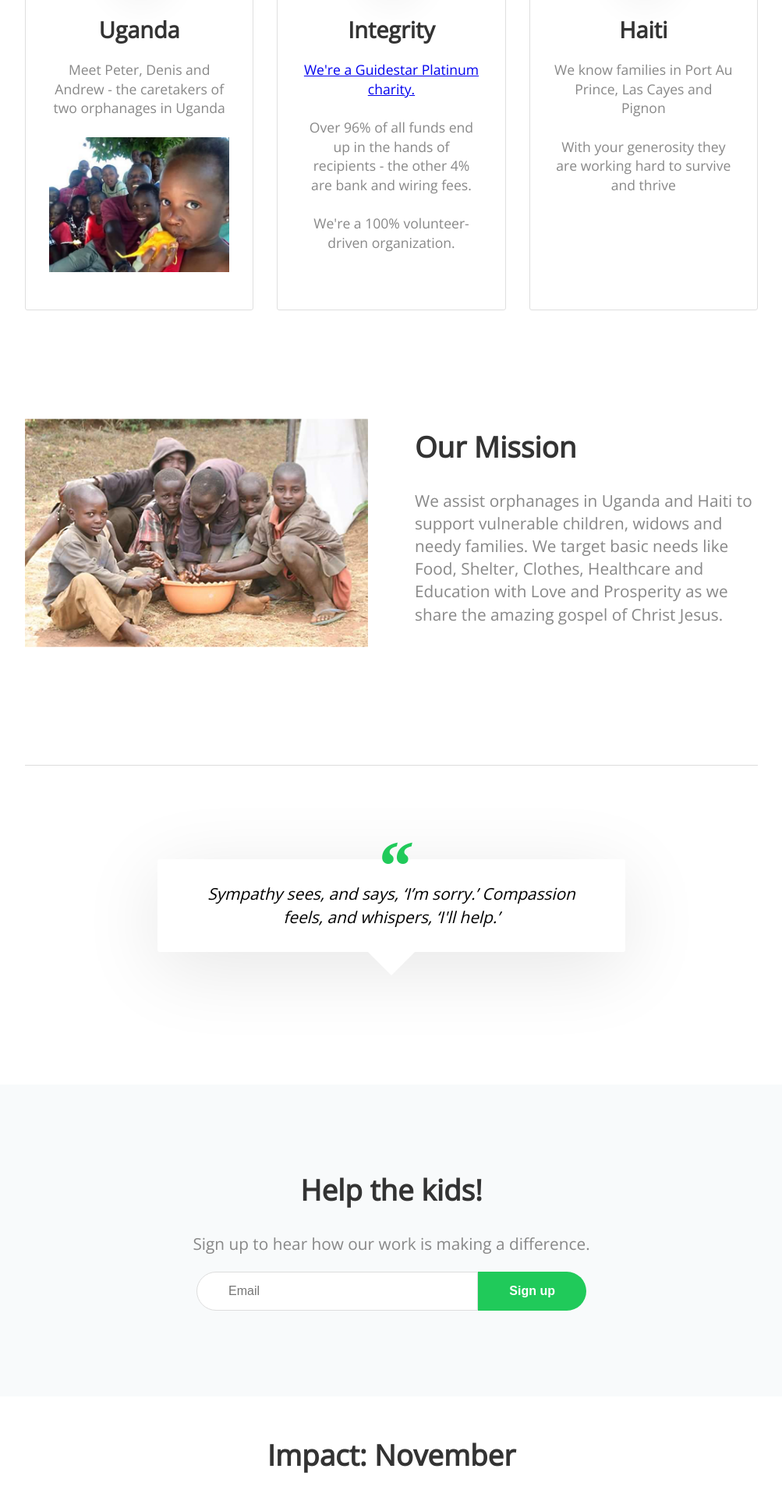
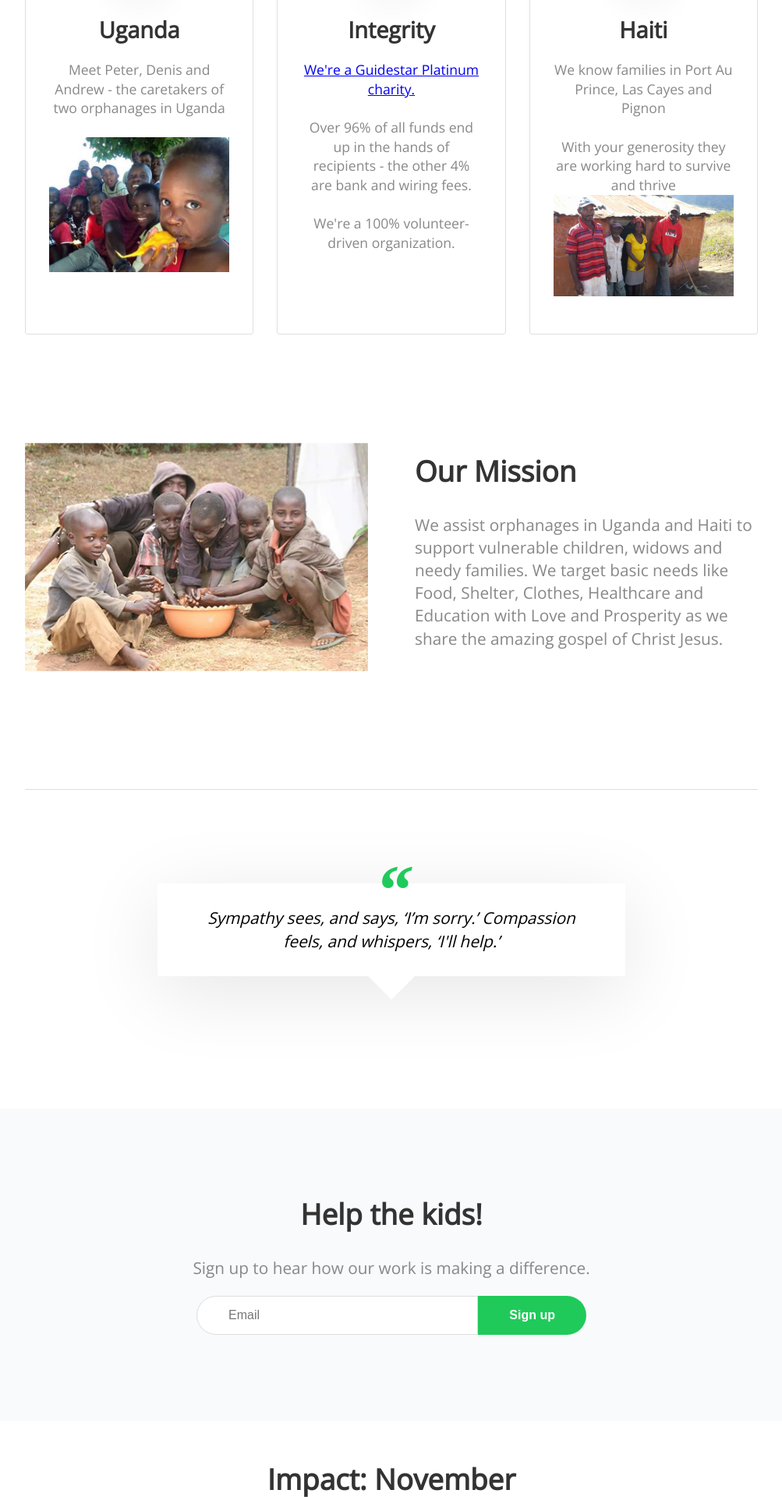
Before and after one commit to prouticus/rtpa, a Jekyll site: the page built from index.html, in a window 1280 px wide. Shown: the part 2274-4194 px from the top of the page at 78% size, without its empty margins (138-1141 px from the left). Built offline with Jekyll 4.4.1, drawn with Linux system fonts in a browser that asks for light colours; nearby versions of some CDN libraries; a script that is not in the unit is left out; grey boxes are pictures that could not be loaded.

Commit message:
Update index.html

```diff
--- a/index.html
+++ b/index.html
@@ -81,6 +81,7 @@
 			</h3>
 			<p class="editable">
 				We know families in Port Au Prince, Las Cayes and Pignon<br /><br />With your generosity they are working hard to survive and thrive
+				<img class="editable" alt="denis" src="/images/Haiti/12737011_1111492042215444_771151836_o.jpg">
 			</p>
 		</li>
 	</ul>
@@ -89,13 +90,12 @@
 <div class="container">
 	<div class="columns">
 		<div>
-			<img src="{{ site.baseurl }}/images/sheep2.png" alt="Sheep" />
+			<img class="editable" src="{{ site.baseurl }}/images/sheep2.png" alt="Sheep" />
 		</div>
 		<div>
 			<h2 class="editable">
 				Our Mission
 			</h2>
-
 			<p class="editable">
 				We assist orphanages in Uganda and Haiti to support vulnerable children, widows and needy families. We target basic needs like Food, Shelter, Clothes, Healthcare and Education with Love and Prosperity as we share the amazing gospel of Christ Jesus.
 			</p>
```
